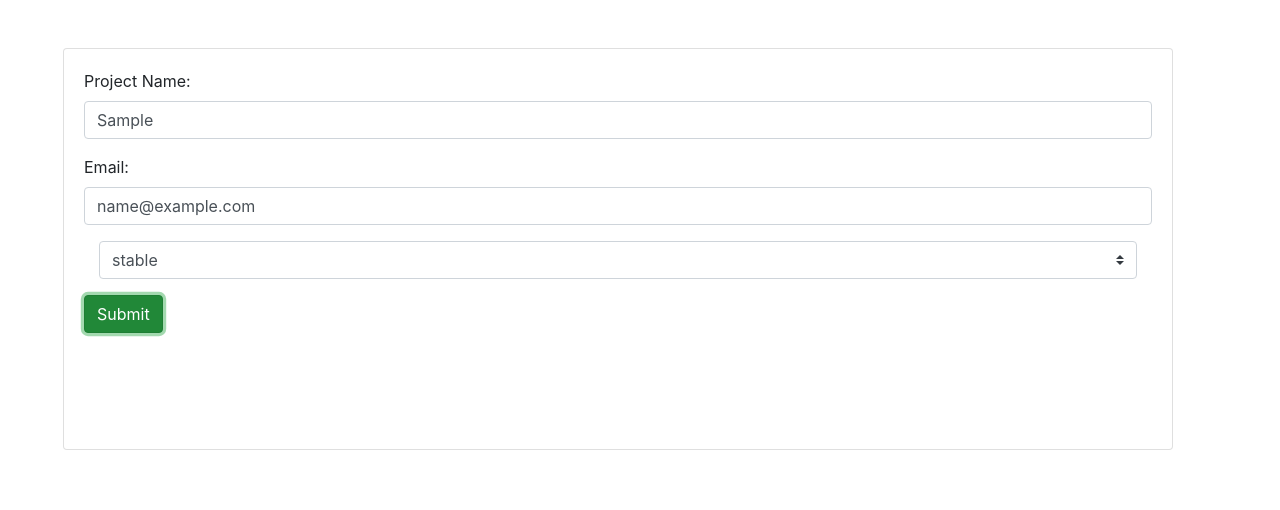
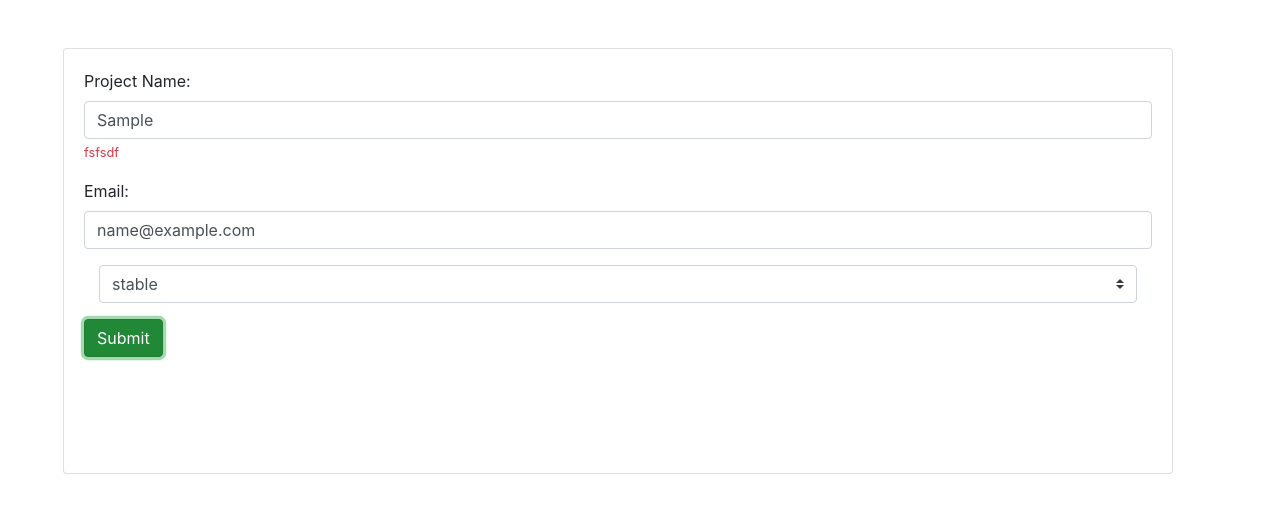
Before and after one commit to jisshub/reactive-forms-angular-practice, an Angular app: page / in a window 1280 px wide. Both pictures are taken after typing "Sample", "name@example.com" into the empty fields and a click on the button "Submit". Shown: the top 510 px of the page. Built offline with nearby package versions, Linux system fonts and the light colour scheme.

Commit message:
validation success

```diff
--- a/src/app/app.component.html
+++ b/src/app/app.component.html
@@ -15,6 +15,14 @@
             class="form-control"
             id="name"
           />
+          <small
+            class="text-danger"
+            *ngIf="
+              projectDetailsForm.get('projectName').invalid &&
+              projectDetailsForm.get('projectName').touched
+            "
+            >fsfsdf</small
+          >
         </div>
 
         <div class="form-group">
--- a/src/app/app.component.ts
+++ b/src/app/app.component.ts
@@ -14,12 +14,13 @@ export class AppComponent implements OnInit {
   statusArray: string[] = ['stable', 'critical', 'finished'];
 
   ngOnInit() {
-    // initialize project details form,
+    // Initialize project details form,
     this.projectDetailsForm = new FormGroup({
-      projectName: new FormControl(null, [
-        Validators.required,
-        CustomValidator.invalidProjectName,
-      ]),
+      projectName: new FormControl(
+        null,
+        [Validators.required, CustomValidator.invalidProjectName],
+        CustomValidator.asyncInvalidProjectName
+      ),
       email: new FormControl(null, [Validators.required, Validators.email]),
       projectStatus: new FormControl(this.statusArray[0]),
     });
--- a/src/app/customvalidator.ts
+++ b/src/app/customvalidator.ts
@@ -1,4 +1,5 @@
 import { FormControl } from '@angular/forms';
+import { Observable } from 'rxjs';
 
 export class CustomValidator {
   // define a static method - so can call it
@@ -11,4 +12,19 @@ export class CustomValidator {
       return null;
     }
   }
+  // create an async validator
+  static asyncInvalidProjectName(
+    control: FormControl
+  ): Promise<any> | Observable<any> {
+    const promise = new Promise<any>((resolve, reject) => {
+      setTimeout(() => {
+        if (control.value === 'Sample') {
+          resolve({ invalidProjectName: true });
+        } else {
+          resolve(null);
+        }
+      }, 1500);
+    });
+    return promise;
+  }
 }
```
